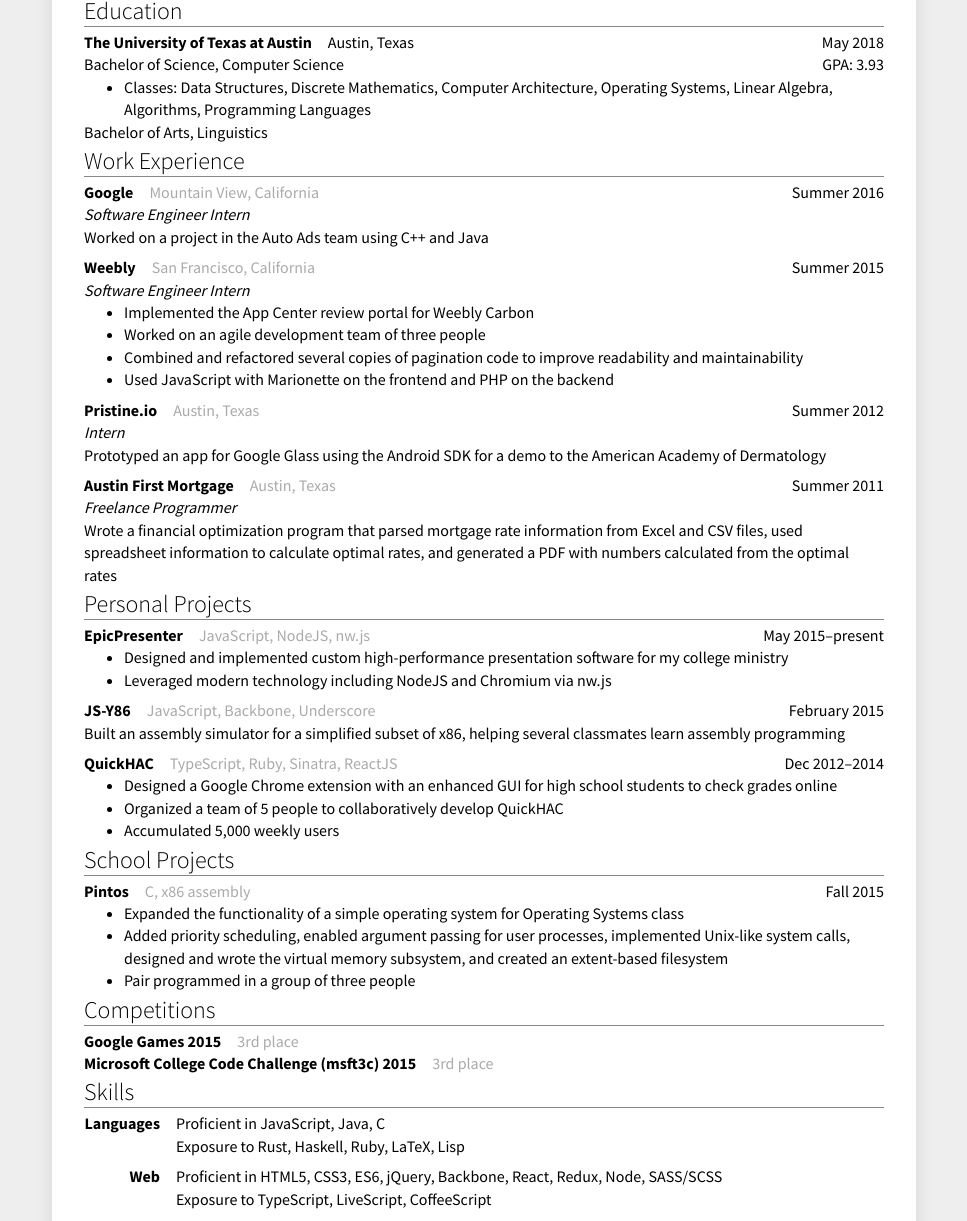
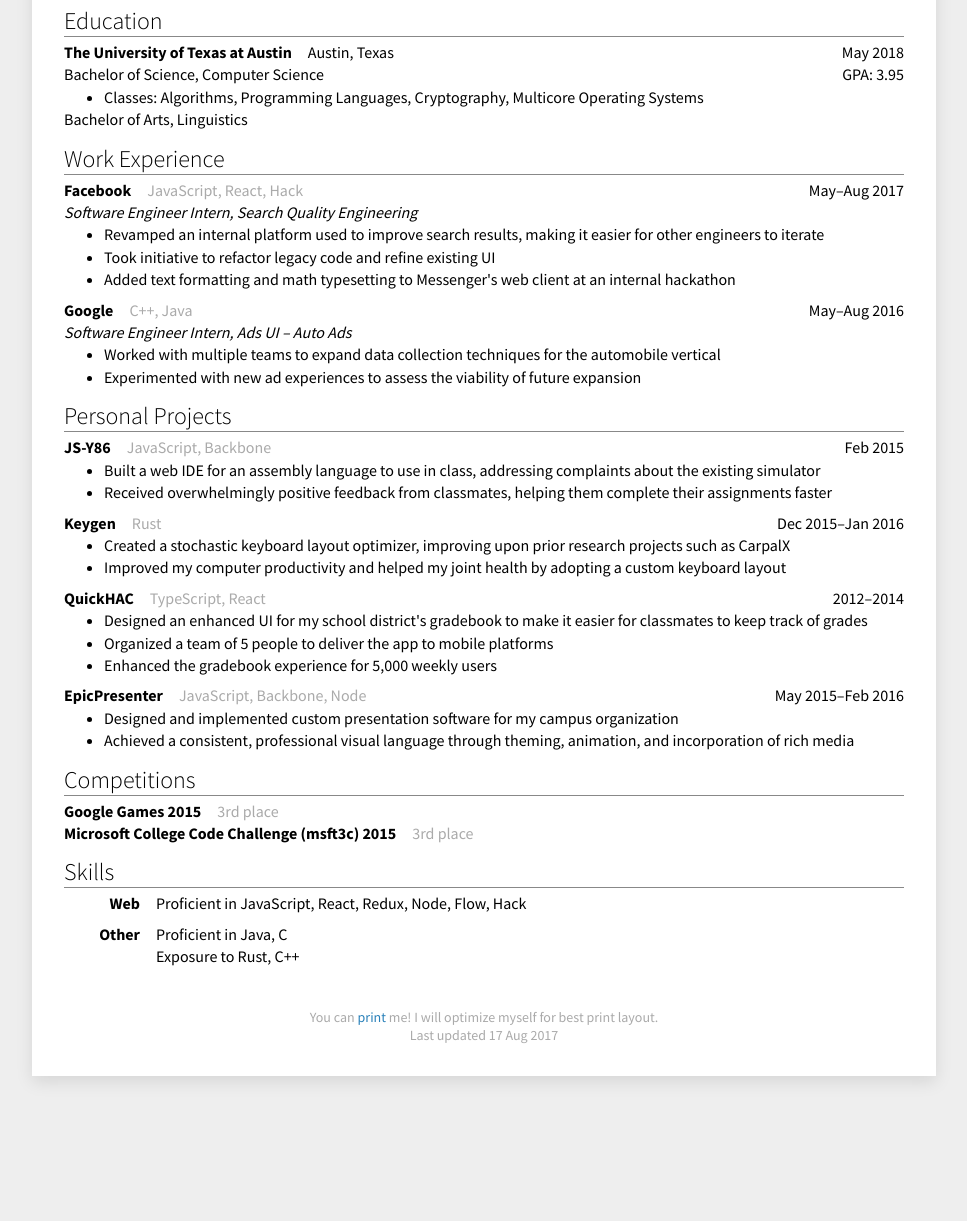
Before and after one commit to xsznix/resume, a plain HTML site: page index.html in a window 1280 px wide. Shown: the part 173-1394 px from the top of the page, without its empty margins (156-1123 px from the left). After the commit the page ends 1289 px from the top, so only its background shows below. Drawn offline with Linux system fonts and the light colour scheme.

Commit message:
Reorg for post-Facebook internship

```diff
--- a/index.css
+++ b/index.css
@@ -28,7 +28,7 @@
 	-webkit-flex-direction: column;
 	flex-direction: column;
 
-	width: 800px;
+	width: 840px;
 	margin: 32px;
 	padding: 32px;
 
@@ -68,14 +68,14 @@
 
 h2 {
 	border-bottom: 1px solid #888;
-	margin-top: 2px;
+	margin-top: 12px;
 	margin-bottom: 4px;
 
 	font-weight: 300;
 }
 
 section {
-  margin-top: -8px;
+	margin-top: -8px;
 	line-height: 140%;
 }
 
@@ -185,7 +185,7 @@
 	}
 
 	header div, header span, section {
-		font-size: 11px !important;
+		font-size: 14px !important;
 	}
 
   h2 {
--- a/index.html
+++ b/index.html
@@ -10,10 +10,10 @@
 <body>
   <main>
     <header>
-			<h1 id="name">Xuming Zeng</h1>
+      <h1 id="name">Xuming &ldquo;Simon&rdquo; Zeng</h1>
       <div id="personal">
         9100 Caira Cv&emsp;Austin TX 78750<br>
-				Email: <a href="mailto:zengx@cs.utexas.edu">zengx@cs.utexas.edu</a>
+        Email: <a href="mailto:zengx@cs.utexas.edu">xsznix@gmail.com</a>
           &emsp;Phone: 512.579.9723<br>
         <div id="links">
           <span>Website: <a href="http://xsznix.github.io">https://xsznix.github.io</a></span>
@@ -27,104 +27,103 @@
       <p><b>The University of Texas at Austin</b>&emsp;Austin, Texas
         <span class="right">May 2018</span><br>
       Bachelor of Science, Computer Science
-				<span class="right">GPA: 3.93</span></p>
+        <span class="right">GPA: 3.95</span></p>
       <ul>
-				<li>Classes: Data Structures, Discrete Mathematics, Computer Architecture, Operating Systems, Linear Algebra, Algorithms, Programming Languages</li>
+        <li>Classes: Algorithms, Programming Languages, Cryptography, Multicore Operating Systems</li>
       </ul>
       Bachelor of Arts, Linguistics
     </section>
 
     <h2>Work Experience</h2>
     <section>
-			<p><b>Google</b>&emsp;<span class="grey">Mountain View, California</span>
-				<span class="right">Summer 2016</span><br>
-				<i>Software Engineer Intern</i></p>
-			<ul class="nobullets">
-        <li>Worked on a project in the Auto Ads team using C++ and Java</li>
+      <p>
+        <b>Facebook</b>&emsp;<span class="extra grey">JavaScript, React, Hack</span>
+        <span class="right">May&ndash;Aug 2017</span><br>
+        <i>Software Engineer Intern, Search Quality Engineering</i>
+      </p>
+      <ul>
+        <li>Revamped an internal platform used to improve search results, making it easier for other engineers to iterate</li>
+        <li>Took initiative to refactor legacy code and refine existing UI</li>
+        <li>Added text formatting and math typesetting to Messenger's web client at an internal hackathon</li>
       </ul>
 
-			<p><b>Weebly</b>&emsp;<span class="grey">San Francisco, California</span>
-				<span class="right">Summer 2015</span><br>
-				<i>Software Engineer Intern</i></p>
+      <p>
+        <b>Google</b>&emsp;<span class="extra grey">C++, Java</span>
+        <span class="right">May&ndash;Aug 2016</span><br>
+        <i>Software Engineer Intern, Ads UI &ndash; Auto Ads</i>
+      </p>
       <ul>
-				<li>Implemented the App Center review portal for Weebly Carbon</li>
-				<li>Worked on an agile development team of three people</li>
-				<li>Combined and refactored several copies of pagination code to improve readability and maintainability</li>
-				<li>Used JavaScript with Marionette on the frontend and PHP on the backend</li>
-			</ul>
-
-			<p><b>Pristine.io</b>&emsp;<span class="grey">Austin, Texas</span>
-				<span class="right">Summer 2012</span><br>
-				<i>Intern</i></p>
-			<ul class="nobullets">
-				<li>Prototyped an app for Google Glass using the Android SDK for a demo to the American Academy of Dermatology</li>
-			</ul>
-
-			<p><b>Austin First Mortgage</b>&emsp;<span class="grey">Austin, Texas</span>
-				<span class="right">Summer 2011</span><br>
-				<i>Freelance Programmer</i></p>
-			<ul class="nobullets">
-				<li>Wrote a financial optimization program that parsed mortgage rate information from Excel and CSV files, used spreadsheet information to calculate optimal rates, and generated a PDF with numbers calculated from the optimal rates</li>
+        <li>Worked with multiple teams to expand data collection techniques for the automobile vertical</li>
+        <li>Experimented with new ad experiences to assess the viability of future expansion</li>
       </ul>
     </section>
 
     <h2>Personal Projects</h2>
     <section>
-			<p><b>EpicPresenter</b>&emsp;<span class="grey">JavaScript, NodeJS, nw.js</span>
-				<span class="right">May 2015&ndash;present</span></p>
+      <p>
+        <b>JS-Y86</b>&emsp;<span class="extra grey">JavaScript, Backbone</span>
+        <span class="right">Feb 2015</span>
+      </p>
       <ul>
-				<li>Designed and implemented custom high-performance presentation software for my college ministry</li>
-				<li>Leveraged modern technology including NodeJS and Chromium via nw.js</li>
+        <li>Built a web IDE for an assembly language to use in class, addressing complaints about the existing simulator</li>
+        <li>Received overwhelmingly positive feedback from classmates, helping them complete their assignments faster</li>
       </ul>
 
-			<p><b>JS-Y86</b>&emsp;<span class="grey">JavaScript, Backbone, Underscore</span>
-				<span class="right">February 2015</span></p>
-			<ul class="nobullets">
-				<li>Built an assembly simulator for a simplified subset of x86, helping several classmates learn assembly programming</li>
+      <p>
+        <b>Keygen</b>&emsp;<span class="extra grey">Rust</span>
+        <span class="right">Dec 2015&ndash;Jan 2016</span>
+      </p>
+      <ul>
+        <li>Created a stochastic keyboard layout optimizer, improving upon prior research projects such as CarpalX</li>
+        <li>Improved my computer productivity and helped my joint health by adopting a custom keyboard layout</li>
       </ul>
 
-			<p><b>QuickHAC</b>&emsp;<span class="grey">TypeScript, Ruby, Sinatra, ReactJS</span>
-				<span class="right">Dec 2012&ndash;2014</span></p>
+      <p>
+        <b>QuickHAC</b>&emsp;<span class="extra grey">TypeScript, React</span>
+        <span class="right">2012&ndash;2014</span>
+      </p>
       <ul>
-				<li>Designed a Google Chrome extension with an enhanced GUI for high school students to check grades online</li>
-				<li>Organized a team of 5 people to collaboratively develop QuickHAC</li>
-				<li>Accumulated 5,000 weekly users</li>
+        <li>Designed an enhanced UI for my school district's gradebook to make it easier for classmates to keep track of grades</li>
+        <li>Organized a team of 5 people to deliver the app to mobile platforms</li>
+        <li>Enhanced the gradebook experience for 5,000 weekly users</li>
+      </ul>
+
+      <p>
+        <b>EpicPresenter</b>&emsp;<span class="extra grey">JavaScript, Backbone, Node</span>
+        <span class="right">May 2015&ndash;Feb 2016</span>
+      </p>
+      <ul>
+        <li>Designed and implemented custom presentation software for my campus organization</li>
+        <li>Achieved a consistent, professional visual language through theming, animation, and incorporation of rich media</li>
       </ul>
     </section>
 
-    <h2>School Projects</h2>
-    <section>
-      <p><b>Pintos</b>&emsp;<span class="grey">C, x86 assembly</span>
-        <span class="right">Fall 2015</span></p>
-      <ul>
-        <li>Expanded the functionality of a simple operating system for Operating Systems class</li>
-        <li>Added priority scheduling, enabled argument passing for user processes, implemented Unix-like system calls, designed and wrote the virtual memory subsystem, and created an extent-based filesystem</li>
-        <li>Pair programmed in a group of three people</li>
-      </ul>
-    </section>
     <h2>Competitions</h2>
     <section>
-      <p><b>Google Games 2015</b>&emsp;<span class="grey">3rd place</span>
-      <br><b>Microsoft College Code Challenge (msft3c) 2015</b>&emsp;<span class="grey">3rd place</span></p>
+      <p><b>Google Games 2015</b>&emsp;<span class="extra grey">3rd place</span>
+      <br><b>Microsoft College Code Challenge (msft3c) 2015</b>&emsp;<span class="extra grey">3rd place</span></p>
     </section>
 
     <h2>Skills</h2>
     <section>
       <div class="skill-type">
-				<div class="skill-type-title">Languages</div>
+        <div class="skill-type-title">Web</div>
         <div class="skills">
-					Proficient in JavaScript, Java, C<br>
-					Exposure to Rust, Haskell, Ruby, LaTeX, Lisp</div>
+          Proficient in JavaScript, React, Redux, Node, Flow, Hack
+        </div>
       </div>
       <div class="skill-type">
-				<div class="skill-type-title">Web</div>
+        <div class="skill-type-title">Other</div>
         <div class="skills">
-					Proficient in HTML5, CSS3, ES6, jQuery, Backbone, React, Redux, Node, SASS/SCSS<br>
-					Exposure to TypeScript, LiveScript, CoffeeScript</div>
+          Proficient in Java, C<br>
+          Exposure to Rust, C++</div>
       </div>
     </section>
 
-		<div class="screen-only fine-print">You can <a href="#" onclick="javascript:print();void 0">print</a> this webpage! I will optimize myself for best print layout.<br>Updated: 29 Jul 2016</div>
+    <div class="screen-only fine-print">
+      You can <a href="#" onclick="javascript:print();void 0">print</a> me! I will optimize myself for best print layout.<br>
+      Last updated 17 Aug 2017
+    </div>
   </main>
 </body>
 </html>
```
Lines whose indentation alone changed are shown as unchanged.
